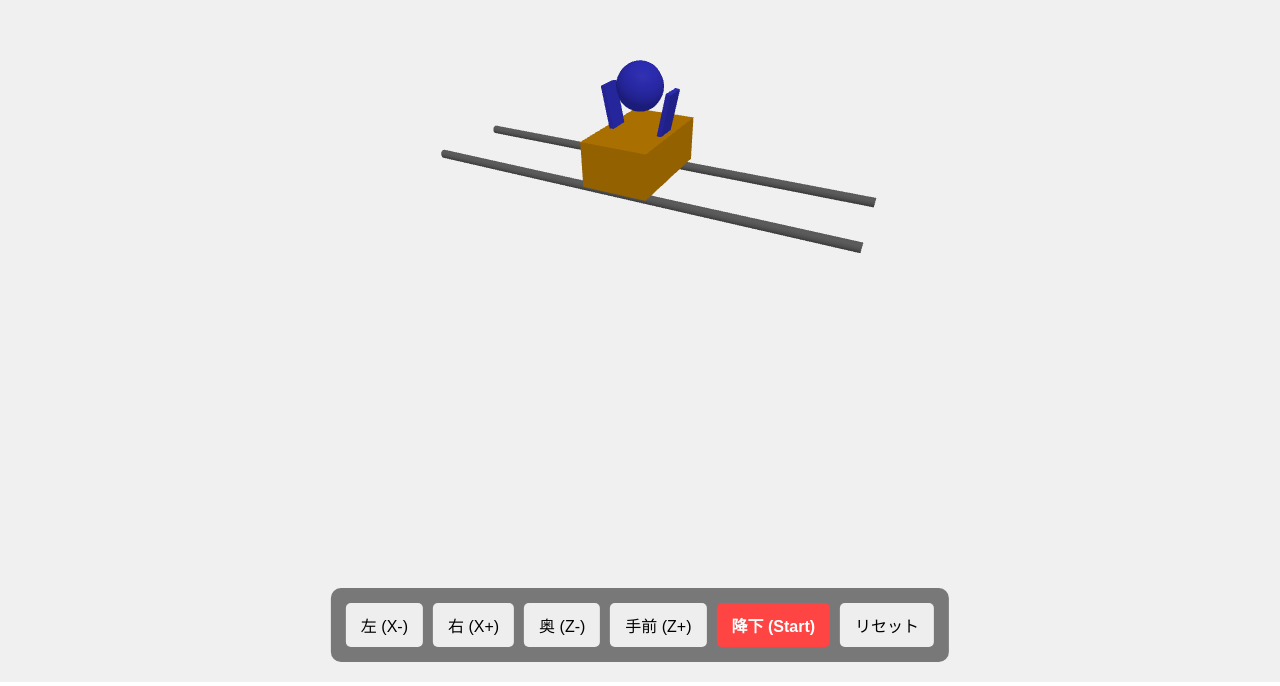
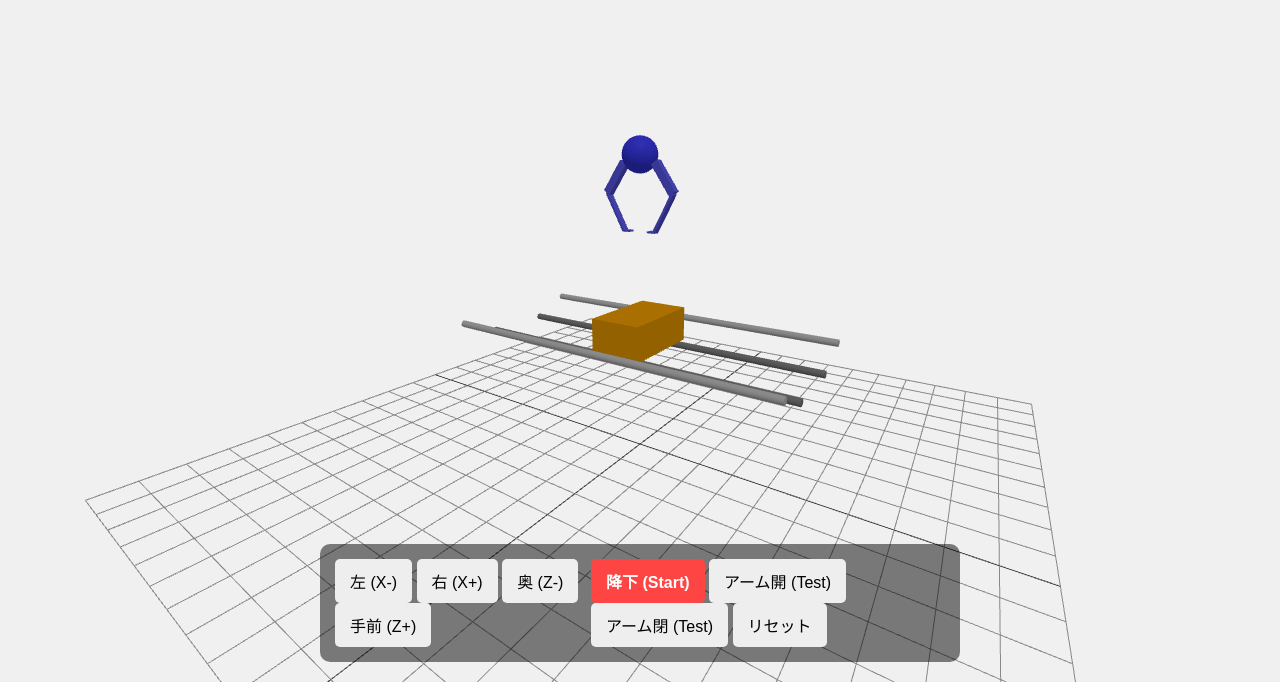
Before and after one commit to MasayukiFukada/CraneSimu, a website built with Vite: page index.html in a window 1280 px wide. Shown: the part 118-804 px from the top of the page. Built offline with nearby package versions, Linux system fonts and the light colour scheme; animation ran at ten frames a second.

Commit message:
fix: 現実に寄せて調整

```diff
--- a/index.html
+++ b/index.html
@@ -9,12 +9,18 @@
   <body>
     <div id="app">
       <div id="ui">
-        <button id="btn-left">左 (X-)</button>
-        <button id="btn-right">右 (X+)</button>
-        <button id="btn-forward">奥 (Z-)</button>
-        <button id="btn-backward">手前 (Z+)</button>
-        <button id="btn-drop">降下 (Start)</button>
-        <button id="btn-reset">リセット</button>
+        <div class="row">
+          <button id="btn-left">左 (X-)</button>
+          <button id="btn-right">右 (X+)</button>
+          <button id="btn-forward">奥 (Z-)</button>
+          <button id="btn-backward">手前 (Z+)</button>
+        </div>
+        <div class="row">
+          <button id="btn-drop" style="background: #ff4444; color: white;">降下 (Start)</button>
+          <button id="btn-open">アーム開 (Test)</button>
+          <button id="btn-close">アーム閉 (Test)</button>
+          <button id="btn-reset">リセット</button>
+        </div>
       </div>
       <canvas id="canvas"></canvas>
     </div>
--- a/src/main.ts
+++ b/src/main.ts
@@ -14,15 +14,30 @@ class CraneSimulator {
   private prizeMesh!: THREE.Mesh;
   private craneBody!: CANNON.Body;
   private craneMesh!: THREE.Group;
-  private bridgeBodies: CANNON.Body[] = [];
+  private leftArmBody!: CANNON.Body;
+  private rightArmBody!: CANNON.Body;
+  private leftArmGroup!: THREE.Group;
+  private rightArmGroup!: THREE.Group;
+
+  // 定数
+  private readonly CLOSED_ANGLE = 0.1;
+  private readonly OPEN_ANGLE = -0.7;
+  private readonly ARM_POWER = 10.0;
+
+  // 衝突フィルタ
+  private readonly BIT_CRANE = 1;
+  private readonly BIT_ARM = 2;
+  private readonly BIT_PRIZE = 4;
+  private readonly BIT_BRIDGE = 8;
 
   // 状態
-  private cranePos = new THREE.Vector3(0, 5, 0);
-  private craneSpeed = 0.05;
+  private cranePos = new THREE.Vector3(0, 8.5, 0);
   private isDropping = false;
+  private isTouchingSomething = false;
+  private targetLeftAngle = 0.1;
+  private targetRightAngle = -0.1;
 
   constructor() {
-    // Three.js 初期化
     this.scene = new THREE.Scene();
     this.scene.background = new THREE.Color(0xf0f0f0);
 
@@ -32,13 +47,17 @@ class CraneSimulator {
     this.renderer.setPixelRatio(window.devicePixelRatio);
 
     this.camera = new THREE.PerspectiveCamera(75, window.innerWidth / window.innerHeight, 0.1, 1000);
-    this.camera.position.set(5, 8, 10);
+    this.camera.position.set(8, 8, 12);
 
     this.controls = new OrbitControls(this.camera, this.renderer.domElement);
+    this.controls.target.set(0, 5, 0);
+    this.controls.update();
 
-    // 物理ワールド初期化
     this.world = new CANNON.World();
     this.world.gravity.set(0, -9.82, 0);
+    this.world.allowSleep = false;
+
+    this.scene.add(new THREE.GridHelper(20, 20));
 
     this.setupLights();
     this.setupBridge();
@@ -47,151 +66,192 @@ class CraneSimulator {
     this.setupUI();
 
     this.animate();
-
     window.addEventListener('resize', () => this.onWindowResize());
   }
 
   private setupLights() {
-    const ambientLight = new THREE.AmbientLight(0xffffff, 0.6);
-    this.scene.add(ambientLight);
-
-    const directionalLight = new THREE.DirectionalLight(0xffffff, 0.8);
-    directionalLight.position.set(5, 10, 5);
-    this.scene.add(directionalLight);
+    this.scene.add(new THREE.AmbientLight(0xffffff, 0.6));
+    const dl = new THREE.DirectionalLight(0xffffff, 0.8);
+    dl.position.set(5, 10, 5);
+    this.scene.add(dl);
   }
 
   private setupBridge() {
-    // 2本の平行な棒
-    const bridgeGeo = new THREE.CylinderGeometry(0.1, 0.1, 10, 16);
-    const bridgeMat = new THREE.MeshPhongMaterial({ color: 0x888888 });
+    const bridgeMat = new CANNON.Material('bridge');
+    const guardMat = new CANNON.Material('guard');
+    const prizeMat = new CANNON.Material('prize');
+    const armMat = new CANNON.Material('arm'); // アーム用マテリアル追加
 
-    const createRod = (z: number) => {
-      const rod = new THREE.Mesh(bridgeGeo, bridgeMat);
-      rod.rotation.z = Math.PI / 2;
-      rod.position.set(0, 3, z);
-      this.scene.add(rod);
-
-      const shape = new CANNON.Cylinder(0.1, 0.1, 10, 16);
-      const body = new CANNON.Body({ mass: 0, type: CANNON.Body.STATIC });
-      body.addShape(shape, new CANNON.Vec3(0, 0, 0), new CANNON.Quaternion().setFromAxisAngle(new CANNON.Vec3(0, 0, 1), Math.PI / 2));
-      body.position.set(0, 3, z);
+    const createRod = (z: number, y: number, mat: CANNON.Material, color: number) => {
+      const rodMesh = new THREE.Mesh(new THREE.CylinderGeometry(0.1, 0.1, 10, 16), new THREE.MeshPhongMaterial({ color }));
+      rodMesh.rotation.z = Math.PI / 2;
+      rodMesh.position.set(0, y, z);
+      this.scene.add(rodMesh);
+      const body = new CANNON.Body({ mass: 0, type: CANNON.Body.STATIC, material: mat });
+      body.addShape(new CANNON.Cylinder(0.1, 0.1, 10, 16), new CANNON.Vec3(0, 0, 0), new CANNON.Quaternion().setFromAxisAngle(new CANNON.Vec3(0, 0, 1), Math.PI / 2));
+      body.position.set(0, y, z);
+      body.collisionFilterGroup = this.BIT_BRIDGE;
       this.world.addBody(body);
-      this.bridgeBodies.push(body);
     };
 
-    createRod(-1);
-    createRod(1);
+    createRod(-1, 3, bridgeMat, 0x888888);
+    createRod(1, 3, bridgeMat, 0x888888);
+    const guardZ = 1.0 + 0.4 + 0.8;
+    const guardY = 3.0 + 0.5;
+    createRod(-guardZ, guardY, guardMat, 0xcccccc);
+    createRod(guardZ, guardY, guardMat, 0xcccccc);
+
+    // 摩擦設定
+    this.world.addContactMaterial(new CANNON.ContactMaterial(bridgeMat, prizeMat, { friction: 1.0, restitution: 0.1 }));
+    this.world.addContactMaterial(new CANNON.ContactMaterial(guardMat, prizeMat, { friction: 0.1, restitution: 0.1 }));
+    this.world.addContactMaterial(new CANNON.ContactMaterial(armMat, prizeMat, { friction: 0.2, restitution: 0.1 })); // アームと景品は滑りやすく
+
+    (this as any).pMat = prizeMat;
+    (this as any).aMat = armMat;
   }
 
   private setupPrize() {
     const size = { x: 1.5, y: 1, z: 2.5 };
-    const geometry = new THREE.BoxGeometry(size.x, size.y, size.z);
-    const material = new THREE.MeshPhongMaterial({ color: 0xffaa00 });
-    this.prizeMesh = new THREE.Mesh(geometry, material);
+    this.prizeMesh = new THREE.Mesh(new THREE.BoxGeometry(size.x, size.y, size.z), new THREE.MeshPhongMaterial({ color: 0xffaa00 }));
     this.scene.add(this.prizeMesh);
-
-    const shape = new CANNON.Box(new CANNON.Vec3(size.x / 2, size.y / 2, size.z / 2));
-    this.prizeBody = new CANNON.Body({ mass: 1 });
-    this.prizeBody.addShape(shape);
-    this.prizeBody.position.set(0, 4, 0); // 橋の上に置く
+    this.prizeBody = new CANNON.Body({ mass: 6.0, material: (this as any).pMat }); // 3倍重く
+    this.prizeBody.addShape(new CANNON.Box(new CANNON.Vec3(size.x/2, size.y/2, size.z/2)));
+    this.prizeBody.position.set(0, 4, 0);
+    this.prizeBody.collisionFilterGroup = this.BIT_PRIZE;
     this.world.addBody(this.prizeBody);
   }
 
   private setupCrane() {
-    // クレーン本体の簡易モデル
     this.craneMesh = new THREE.Group();
-    const bodyGeo = new THREE.SphereGeometry(0.5, 16, 16);
-    const bodyMat = new THREE.MeshPhongMaterial({ color: 0x4444ff });
-    const bodyMesh = new THREE.Mesh(bodyGeo, bodyMat);
-    this.craneMesh.add(bodyMesh);
+    this.scene.add(this.craneMesh);
+    this.craneMesh.add(new THREE.Mesh(new THREE.SphereGeometry(0.5, 16, 16), new THREE.MeshPhongMaterial({ color: 0x4444ff })));
 
-    // アーム（ツメ）
-    const armGeo = new THREE.BoxGeometry(0.1, 1.5, 0.5);
-    const leftArm = new THREE.Mesh(armGeo, bodyMat);
-    leftArm.position.set(-0.6, -0.75, 0);
-    leftArm.rotation.z = 0.2;
-    this.craneMesh.add(leftArm);
+    this.craneBody = new CANNON.Body({ mass: 0, type: CANNON.Body.KINEMATIC });
+    this.craneBody.addShape(new CANNON.Sphere(0.5));
+    this.craneBody.position.set(this.cranePos.x, this.cranePos.y, this.cranePos.z);
+    this.craneBody.collisionFilterGroup = this.BIT_CRANE;
+    this.craneBody.collisionFilterMask = this.BIT_PRIZE | this.BIT_BRIDGE;
+    this.world.addBody(this.craneBody);
 
-    const rightArm = new THREE.Mesh(armGeo, bodyMat);
-    rightArm.position.set(0.6, -0.75, 0);
-    rightArm.rotation.z = -0.2;
-    this.craneMesh.add(rightArm);
+    const createArm = (isLeft: boolean) => {
+      const group = new THREE.Group();
+      const mat = new THREE.MeshPhongMaterial({ color: 0x6666ff });
+      const ur = isLeft ? -0.7 : 0.7, lr = isLeft ? 0.4 : -0.4, tr = isLeft ? -0.1 : 0.1;
 
-    this.scene.add(this.craneMesh);
+      const upper = new THREE.Mesh(new THREE.BoxGeometry(0.225, 1.0, 0.2), mat);
+      upper.rotation.z = ur;
+      upper.position.set(Math.sin(ur)*0.5, -Math.cos(ur)*0.5, 0);
+      group.add(upper);
 
-    // 物理体としてのクレーン（簡易的に1つの球体として扱う）
-    const shape = new CANNON.Sphere(0.5);
-    this.craneBody = new CANNON.Body({ mass: 0, type: CANNON.Body.KINEMATIC });
-    this.craneBody.addShape(shape);
-    this.world.addBody(this.craneBody);
+      const lower = new THREE.Mesh(new THREE.BoxGeometry(0.075, 1.2, 0.2), mat);
+      lower.rotation.z = lr;
+      const p1x = Math.sin(ur)*1.0, p1y = -Math.cos(ur)*1.0;
+      lower.position.set(p1x + Math.sin(lr)*0.6, p1y - Math.cos(lr)*0.6, 0);
+      group.add(lower);
+
+      const tip = new THREE.Mesh(new THREE.BoxGeometry(0.2, 0.05, 0.2), mat);
+      tip.rotation.z = tr;
+      const p2x = p1x + Math.sin(lr)*1.2, p2y = p1y - Math.cos(lr)*1.2;
+      tip.position.set(p2x + (isLeft?0.1:-0.1), p2y, 0);
+      group.add(tip);
+      this.scene.add(group);
+
+      const body = new CANNON.Body({ mass: 0.5, material: (this as any).aMat });
+      body.addShape(new CANNON.Box(new CANNON.Vec3(0.11, 0.5, 0.1)), new CANNON.Vec3(upper.position.x, upper.position.y, 0), new CANNON.Quaternion().setFromAxisAngle(new CANNON.Vec3(0,0,1), ur));
+      body.addShape(new CANNON.Box(new CANNON.Vec3(0.04, 0.6, 0.1)), new CANNON.Vec3(lower.position.x, lower.position.y, 0), new CANNON.Quaternion().setFromAxisAngle(new CANNON.Vec3(0,0,1), lr));
+      body.addShape(new CANNON.Box(new CANNON.Vec3(0.1, 0.02, 0.1)), new CANNON.Vec3(tip.position.x, tip.position.y, 0), new CANNON.Quaternion().setFromAxisAngle(new CANNON.Vec3(0,0,1), tr));
+
+      const attach = isLeft ? new CANNON.Vec3(-0.5, -0.2, 0) : new CANNON.Vec3(0.5, -0.2, 0);
+      body.position.set(this.cranePos.x + attach.x, this.cranePos.y + attach.y, this.cranePos.z);
+      body.angularDamping = 0.8;
+      body.collisionFilterGroup = this.BIT_ARM;
+      body.collisionFilterMask = this.BIT_PRIZE | this.BIT_BRIDGE;
+      this.world.addBody(body);
+
+      this.world.addConstraint(new CANNON.PointToPointConstraint(this.craneBody, attach, body, new CANNON.Vec3(0,0,0)));
+      return { group, body };
+    };
+
+    const left = createArm(true);
+    this.leftArmGroup = left.group; this.leftArmBody = left.body;
+    const right = createArm(false);
+    this.rightArmGroup = right.group; this.rightArmBody = right.body;
+
+    const onCollide = (e: any) => { if (e.body === this.prizeBody) this.isTouchingSomething = true; };
+    this.craneBody.addEventListener('collide', onCollide);
+    this.leftArmBody.addEventListener('collide', onCollide);
+    this.rightArmBody.addEventListener('collide', onCollide);
   }
 
   private setupUI() {
-    const buttons = {
-      'btn-left': { x: -1, z: 0 },
-      'btn-right': { x: 1, z: 0 },
-      'btn-forward': { x: 0, z: -1 },
-      'btn-backward': { x: 0, z: 1 },
-    };
-
+    const buttons = { 'btn-left': { x: -1, z: 0 }, 'btn-right': { x: 1, z: 0 }, 'btn-forward': { x: 0, z: -1 }, 'btn-backward': { x: 0, z: 1 } };
     const activeKeys = new Set<string>();
-
     Object.entries(buttons).forEach(([id, dir]) => {
       const btn = document.getElementById(id);
       if (btn) {
         btn.addEventListener('mousedown', () => activeKeys.add(id));
-        btn.addEventListener('mouseup', () => activeKeys.delete(id));
-        btn.addEventListener('mouseleave', () => activeKeys.delete(id));
-        // タッチイベント対応
+        ['mouseup', 'mouseleave'].forEach(evt => btn.addEventListener(evt, () => activeKeys.delete(id)));
         btn.addEventListener('touchstart', (e) => { e.preventDefault(); activeKeys.add(id); });
         btn.addEventListener('touchend', () => activeKeys.delete(id));
       }
     });
 
-    const dropBtn = document.getElementById('btn-drop');
-    dropBtn?.addEventListener('click', () => this.startDropSequence());
+    document.getElementById('btn-drop')?.addEventListener('click', () => this.startDropSequence());
+    document.getElementById('btn-reset')?.addEventListener('click', () => this.resetPosition());
+    document.getElementById('btn-open')?.addEventListener('click', () => { this.targetLeftAngle = this.OPEN_ANGLE; this.targetRightAngle = -this.OPEN_ANGLE; });
+    document.getElementById('btn-close')?.addEventListener('click', () => { this.targetLeftAngle = this.CLOSED_ANGLE; this.targetRightAngle = -this.CLOSED_ANGLE; });
 
-    const resetBtn = document.getElementById('btn-reset');
-    resetBtn?.addEventListener('click', () => this.resetPosition());
+    this.world.addEventListener('preStep', () => {
+      this.applyArmTorque();
+      if (!this.isDropping) {
+        activeKeys.forEach(id => {
+          const dir = (buttons as any)[id];
+          if (dir) { this.cranePos.x += dir.x * 0.05; this.cranePos.z += dir.z * 0.05; }
+        });
+        this.craneBody.position.set(this.cranePos.x, this.cranePos.y, this.cranePos.z);
+      }
+    });
+  }
 
-    // 毎フレームの移動処理
-    this.world.addEventListener('preStep', () => {
-      if (this.isDropping) return;
-
-      activeKeys.forEach(id => {
-        const dir = buttons[id as keyof typeof buttons];
-        this.cranePos.x += dir.x * this.craneSpeed;
-        this.cranePos.z += dir.z * this.craneSpeed;
-      });
-
-      this.craneBody.position.set(this.cranePos.x, this.cranePos.y, this.cranePos.z);
-    });
+  private applyArmTorque() {
+    const control = (body: CANNON.Body, target: number) => {
+      const q = body.quaternion;
+      const current = 2 * Math.atan2(q.z, q.w);
+      const diff = target - current;
+      const torque = diff * this.ARM_POWER - body.angularVelocity.z * 1.5;
+      body.torque.z = torque;
+      body.angularVelocity.x *= 0.9; body.angularVelocity.y *= 0.9;
+      body.quaternion.x = 0; body.quaternion.y = 0; body.quaternion.normalize();
+      return current;
+    };
+    control(this.leftArmBody, this.targetLeftAngle);
+    control(this.rightArmBody, this.targetRightAngle);
   }
 
   private async startDropSequence() {
     if (this.isDropping) return;
     this.isDropping = true;
+    this.isTouchingSomething = false;
+    this.targetLeftAngle = this.OPEN_ANGLE; this.targetRightAngle = -this.OPEN_ANGLE;
+    await new Promise(r => setTimeout(r, 1500));
 
-    // 1. 降下
     const startY = this.cranePos.y;
-    const targetY = 3.5;
-    for (let y = startY; y > targetY; y -= 0.05) {
-      this.cranePos.y = y;
-      this.craneBody.position.y = y;
+    while (this.cranePos.y > 3.2 && !this.isTouchingSomething) {
+      this.cranePos.y -= 0.0125;
+      this.craneBody.position.y = this.cranePos.y;
       await new Promise(r => setTimeout(r, 16));
     }
 
-    // 2. 少し待機（掴む動作の代わり）
-    await new Promise(r => setTimeout(r, 500));
+    this.targetLeftAngle = this.CLOSED_ANGLE; this.targetRightAngle = -this.CLOSED_ANGLE;
+    await new Promise(r => setTimeout(r, 2000));
 
-    // 3. 上昇
-    for (let y = targetY; y < startY; y += 0.05) {
-      this.cranePos.y = y;
-      this.craneBody.position.y = y;
+    while (this.cranePos.y < startY) {
+      this.cranePos.y += 0.0125;
+      this.craneBody.position.y = this.cranePos.y;
       await new Promise(r => setTimeout(r, 16));
     }
-
     this.isDropping = false;
+    this.isTouchingSomething = false;
   }
 
   private resetPosition() {
@@ -199,9 +259,18 @@ class CraneSimulator {
     this.prizeBody.velocity.set(0, 0, 0);
     this.prizeBody.angularVelocity.set(0, 0, 0);
     this.prizeBody.quaternion.set(0, 0, 0, 1);
-
-    this.cranePos.set(0, 5, 0);
-    this.craneBody.position.set(0, 5, 0);
+    this.cranePos.set(0, 8.5, 0);
+    this.craneBody.position.set(0, 8.5, 0);
+    this.isTouchingSomething = false;
+    this.targetLeftAngle = 0.1;
+    this.targetRightAngle = -0.1;
+    [this.leftArmBody, this.rightArmBody].forEach((body, i) => {
+      const attach = i === 0 ? new CANNON.Vec3(-0.5, -0.2, 0) : new CANNON.Vec3(0.5, -0.2, 0);
+      body.position.set(this.cranePos.x + attach.x, this.cranePos.y + attach.y, this.cranePos.z);
+      body.quaternion.set(0, 0, 0, 1);
+      body.velocity.set(0, 0, 0);
+      body.angularVelocity.set(0, 0, 0);
+    });
   }
 
   private onWindowResize() {
@@ -212,18 +281,12 @@ class CraneSimulator {
 
   private animate() {
     requestAnimationFrame(() => this.animate());
-
-    // 物理演算の更新
     this.world.fixedStep();
-
-    // 物理体の位置をメッシュに反映
-    this.prizeMesh.position.copy(this.prizeBody.position as any);
-    this.prizeMesh.quaternion.copy(this.prizeBody.quaternion as any);
-
-    this.craneMesh.position.copy(this.craneBody.position as any);
-
+    if (this.prizeMesh) { this.prizeMesh.position.copy(this.prizeBody.position as any); this.prizeMesh.quaternion.copy(this.prizeBody.quaternion as any); }
+    if (this.craneMesh) { this.craneMesh.position.copy(this.craneBody.position as any); this.craneMesh.quaternion.copy(this.craneBody.quaternion as any); }
+    if (this.leftArmGroup) { this.leftArmGroup.position.copy(this.leftArmBody.position as any); this.leftArmGroup.quaternion.copy(this.leftArmBody.quaternion as any); }
+    if (this.rightArmGroup) { this.rightArmGroup.position.copy(this.rightArmBody.position as any); this.rightArmGroup.quaternion.copy(this.rightArmBody.quaternion as any); }
     this.renderer.render(this.scene, this.camera);
   }
 }
-
 new CraneSimulator();
```
